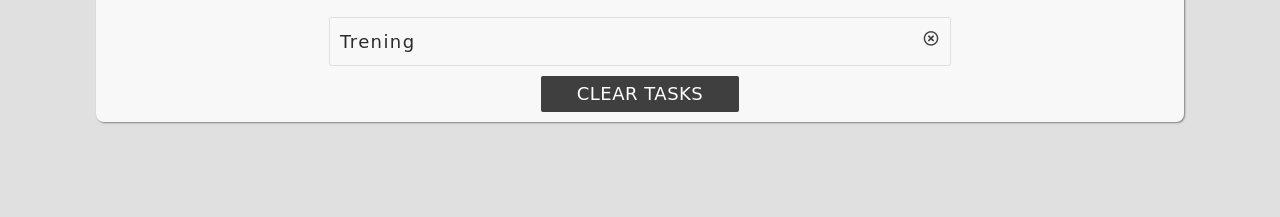
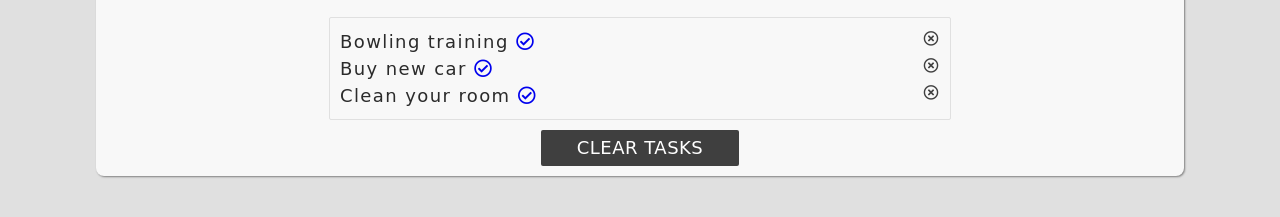
Before and after one commit to orszolka108/ToDoList, a website: page index.html in a window 1280 px wide. Shown: the part 371-588 px from the top of the page. Drawn offline with Linux system fonts and the light colour scheme; a web font is replaced by a local one.

Commit message:
to do list & buttons 1. podejście

```diff
--- a/index.html
+++ b/index.html
@@ -17,22 +17,37 @@
         <input id="task" type="text" name="task" placeholder="New Task"><br>
         <button class="btn" type="submit" id="task-add">Add Task</button>
     </div>
+
+
     <div class="task-list">
         <h1>To Do List</h1>
         <label for="filter">Filter Tasks</label><br>
         <input id="filter" type="text" name="filter" placeholder="Filter Tasks"><br>
 
+
         <div class="container">
             <ul class="collection">
                 <!-- place for new task that shoud look like below -->
                 <li class="collection-tem">
-                    Trening
+                    Bowling training
                     <a class="task-delete" href="http://"><i class="far fa-times-circle"></i></a>
+                    <a class="task-complete" href="http://"><i class="far fa-check-circle"></i></a>
+                </li>
+                <li class="collection-tem">
+                    Buy new car
+                    <a class="task-delete" href="http://"><i class="far fa-times-circle"></i></a>
+                    <a class="task-complete" href="http://"><i class="far fa-check-circle"></i></a>
+                </li>
+                <li class="collection-tem">
+                    Clean your room
+                    <a class="task-delete" href="http://"><i class="far fa-times-circle"></i></a>
+                    <a class="task-complete" href="http://"><i class="far fa-check-circle"></i></a>
                 </li>
             </ul>
         </div>
             <a href="#" class="btn" id="clear">Clear Tasks</a>
     </div>
+
     <script src="./js/app.js"></script>
 </body>
 </html>
```
Also changed, not shown: scss/main.scss (line endings or trailing spaces).
